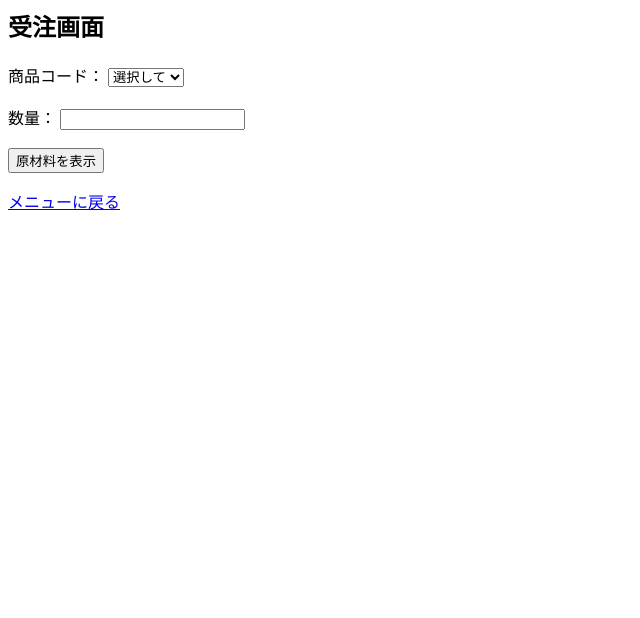
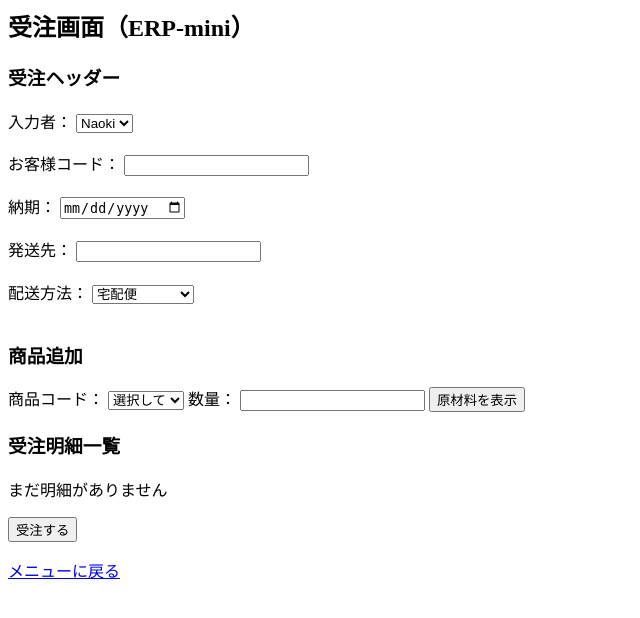
Before and after one commit to erp-mini-web/erp-mini, a Flask app: page /order in a window 1280 px wide. Shown: the top 618 px of the page, without its empty margins (0-640 px from the left). Run offline with Flask 3, Linux system fonts and the light colour scheme.

Commit message:
Update order.html

```diff
--- a/templates/order.html
+++ b/templates/order.html
@@ -1,34 +1,59 @@
-<h2>受注画面</h2>
+<h2>受注画面（ERP-mini）</h2>
 
 <form method="post">
 
+  <h3>受注ヘッダー</h3>
+
+  <label>入力者：</label>
+  <select name="input_user">
+    <option value="Naoki" {% if input_user == "Naoki" %}selected{% endif %}>Naoki</option>
+    <option value="営業" {% if input_user == "営業" %}selected{% endif %}>営業</option>
+  </select>
+  <br><br>
+
+  <label>お客様コード：</label>
+  <input type="text" name="customer_code" value="{{ customer_code or '' }}">
+  <br><br>
+
+  <label>納期：</label>
+  <input type="date" name="delivery_date" value="{{ delivery_date or '' }}">
+  <br><br>
+
+  <label>発送先：</label>
+  <input type="text" name="shipping_address" value="{{ shipping_address or '' }}">
+  <br><br>
+
+  <label>配送方法：</label>
+  <select name="shipping_method">
+    <option value="宅配便" {% if shipping_method == "宅配便" %}selected{% endif %}>宅配便</option>
+    <option value="チャーター便" {% if shipping_method == "チャーター便" %}selected{% endif %}>チャーター便</option>
+    <option value="自社便" {% if shipping_method == "自社便" %}selected{% endif %}>自社便</option>
+  </select>
+  <br><br>
+
+  <h3>商品追加</h3>
+
   <label>商品コード：</label>
-  <select name="product">
+  <select name="product_code">
     <option value="">選択して</option>
     {% for code in products %}
-      <option value="{{ code }}" {% if selected_product == code %}selected{% endif %}>
-        {{ code }}
-      </option>
+      <option value="{{ code }}" {% if product_code == code %}selected{% endif %}>{{ code }}</option>
     {% endfor %}
   </select>
-
-  <br><br>
 
   <label>数量：</label>
   <input type="number" name="quantity" min="1" value="{{ quantity or '' }}">
 
-  <br><br>
+  <button type="submit" name="action" value="show_material">原材料を表示</button>
 
-  <button type="submit" name="action" value="show">原材料を表示</button>
+  {% if need %}
+    <h3>必要な中間材とロール選択</h3>
 
-  {% if recipe %}
-    <h3>必要な中間材ロールを選択</h3>
+    {% for k_code, amount in need.items() %}
+      {% if amount > 0 %}
+        <h4>{{ k_code }}（必要量：{{ amount }}m）</h4>
 
-    {% for k_code, rolls in stock_K.items() %}
-      {% if need[k_code] > 0 %}
-        <h4>{{ k_code }}（必要量：{{ need[k_code] }}m）</h4>
-
-        {% for r in rolls %}
+        {% for r in stock_K[k_code] %}
           <label>
             <input type="radio" name="roll_{{ k_code }}" value="{{ r }}"
               {% if loop.first %}checked{% endif %}>
@@ -38,9 +63,25 @@
       {% endif %}
     {% endfor %}
 
-    <br>
-    <button type="submit" name="action" value="submit">受注する</button>
+    <button type="submit" name="action" value="add_detail">明細に追加</button>
   {% endif %}
+
+  <h3>受注明細一覧</h3>
+
+  {% if details %}
+    <ul>
+      {% for d in details %}
+        <li>
+          {{ d.product_code }} × {{ d.quantity }}
+          （ステータス：{{ d.status }}）
+        </li>
+      {% endfor %}
+    </ul>
+  {% else %}
+    <p>まだ明細がありません</p>
+  {% endif %}
+
+  <button type="submit" name="action" value="submit_order">受注する</button>
 
 </form>
 
```
